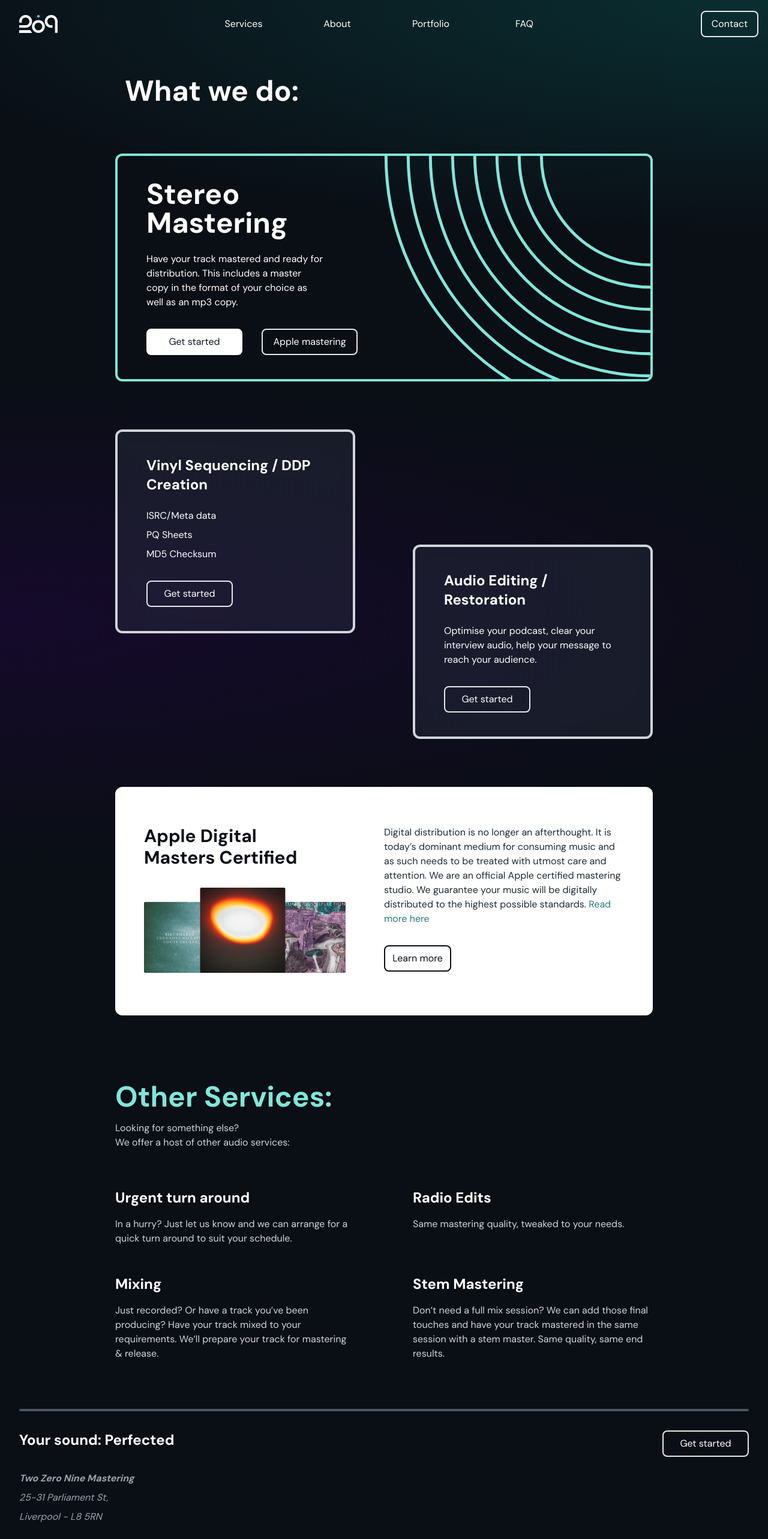
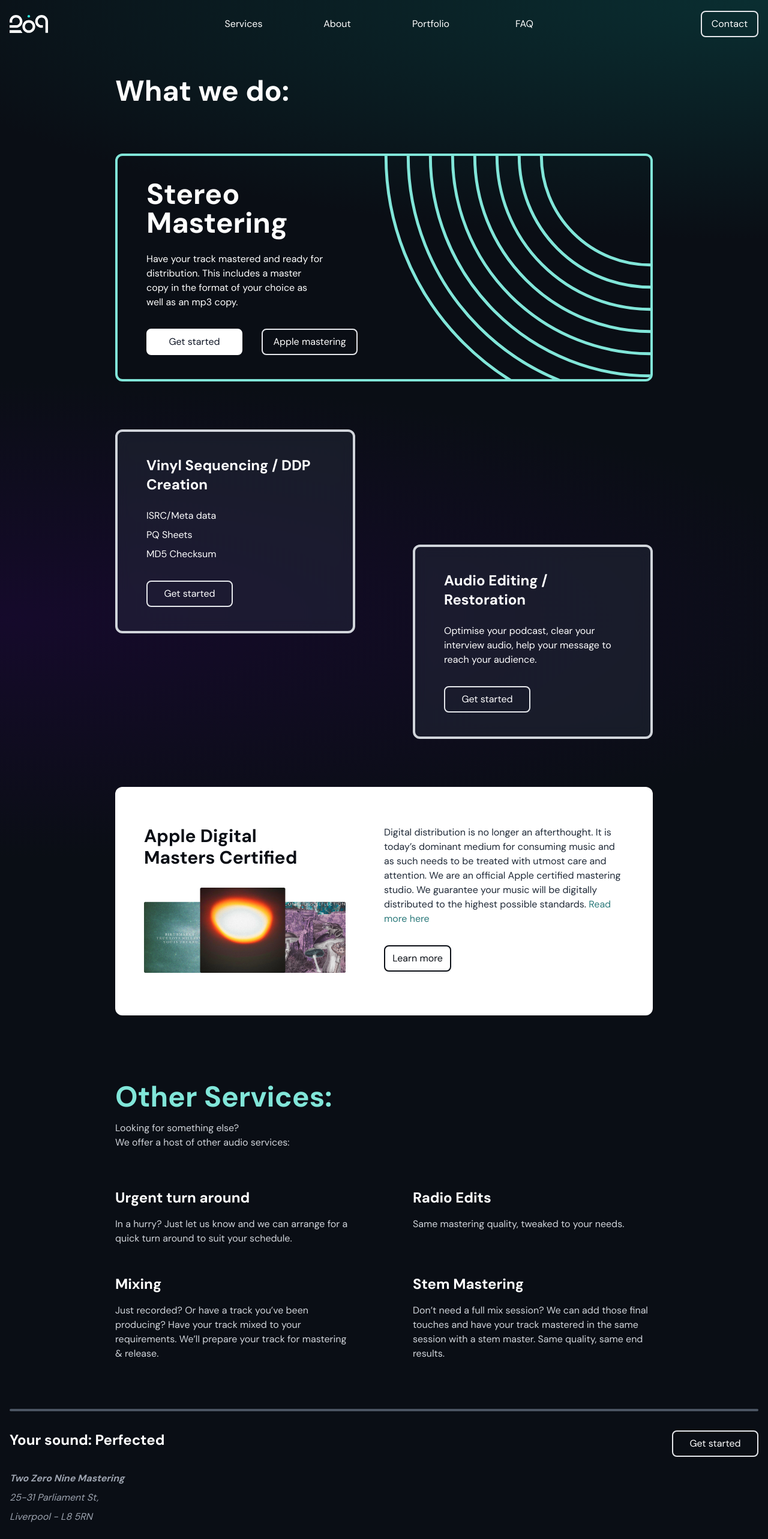
Before and after one commit to RobertJewell/two-zero-nine, a Next.js app: page /services in a window 1280 px wide. Shown: the top 2566 px of the page at 60% size. Built offline with nearby package versions, Linux system fonts and the light colour scheme.

Commit message:
normalize mobile x padding

```diff
--- a/components/Footer.js
+++ b/components/Footer.js
@@ -6,7 +6,7 @@ import TwitterLogo from "../public/assets/images/social-icons/twitter.svg";
 
 export default function Footer() {
 	return (
-		<div className="container px-8 pb-12 mx-auto mt-20 text-white sm:pb-8 ">
+		<div className="container px-4 pb-12 mx-auto mt-20 text-white sm:pb-8 ">
 			<div className="w-full h-1 mb-4 bg-gray-600 rounded-full"></div>
 			<div className="flex flex-col justify-between sm:flex-row">
 				<div className="flex flex-col text-center sm:text-left">
--- a/components/NavBar.js
+++ b/components/NavBar.js
@@ -8,7 +8,7 @@ const NavBar = () => {
 		<div className="container px-4 mx-auto">
 			<div className="flex flex-row items-center justify-between h-20 mx-auto sm:hidden">
 				<Link href="/">
-					<a className="w-24 pr-4 text-center">
+					<a className="w-24 pr-8 text-center">
 						<TwoZeroNineLogo></TwoZeroNineLogo>
 					</a>
 				</Link>
@@ -18,7 +18,7 @@ const NavBar = () => {
 			<div className="container hidden mx-auto text-white sm:relative sm:block">
 				<div className="flex flex-row items-center justify-between h-20 mx-auto ">
 					<Link href="/">
-						<a className="w-24 p-4 text-center">
+						<a className="w-24 pr-8 text-center">
 							<TwoZeroNineLogo></TwoZeroNineLogo>
 						</a>
 					</Link>
--- a/pages/about.js
+++ b/pages/about.js
@@ -22,10 +22,10 @@ export default function services() {
 
 				<PageTitle
 					title="Two Zero Nine Mastering"
-					classes="max-w-4xl px-8"
+					classes="max-w-4xl px-4"
 				></PageTitle>
 
-				<div className="container relative flex flex-col justify-center w-full px-8 mx-auto mt-16 text-white lg:max-w-4xl ">
+				<div className="container relative flex flex-col justify-center w-full px-4 mx-auto mt-16 text-white lg:max-w-4xl ">
 					<div className="z-10 leading-6 text-white">
 						<div className="-mx-12 -mt-12 lg:-mt-0 md:-mt-12 sm:mr-0 sm:-ml-12 sm:w-3/5 sm:float-right">
 							<Image
--- a/pages/services.js
+++ b/pages/services.js
@@ -26,7 +26,7 @@ export default function services() {
 
 				<PageTitle
 					title="What we do:"
-					classes="max-w-4xl px-8 lg:px-4"
+					classes="max-w-4xl px-4 lg:px-0"
 				></PageTitle>
 
 				<ProductFeatured
```
